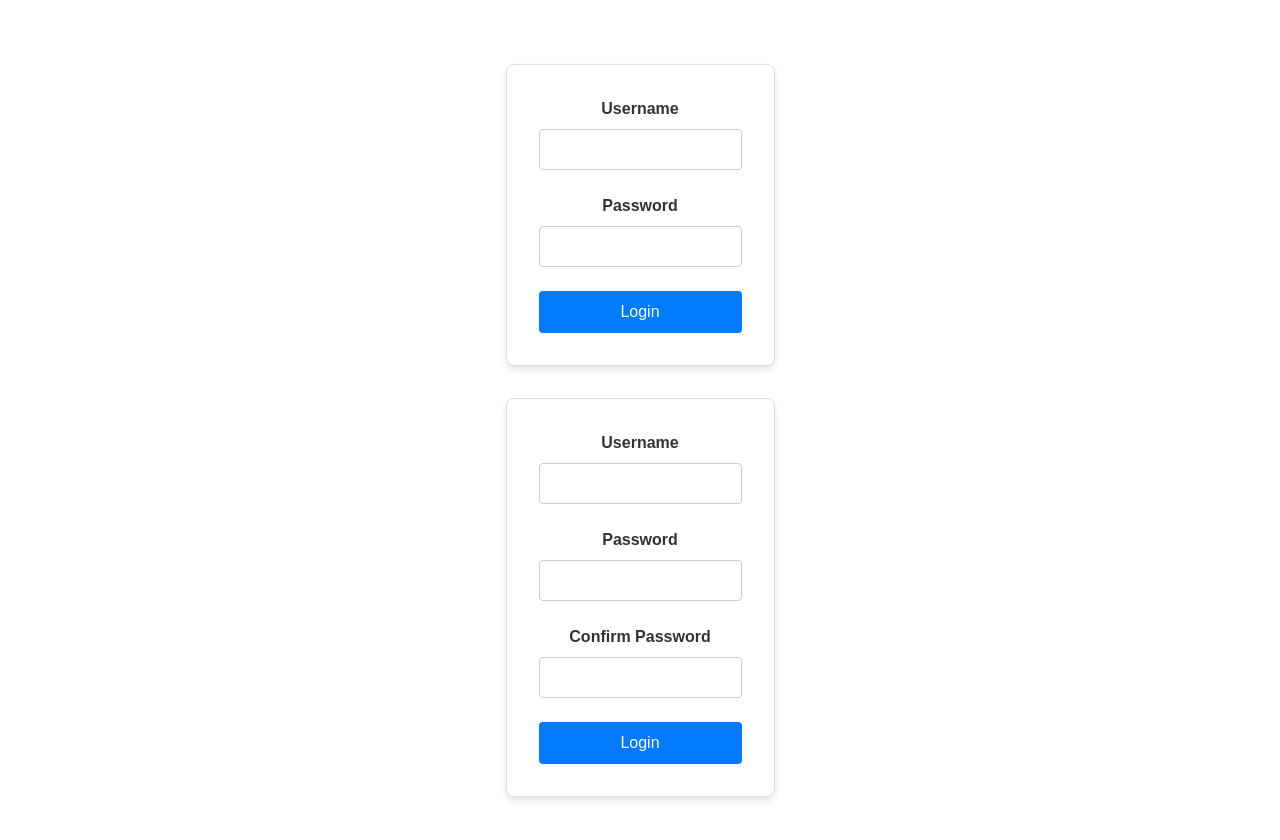
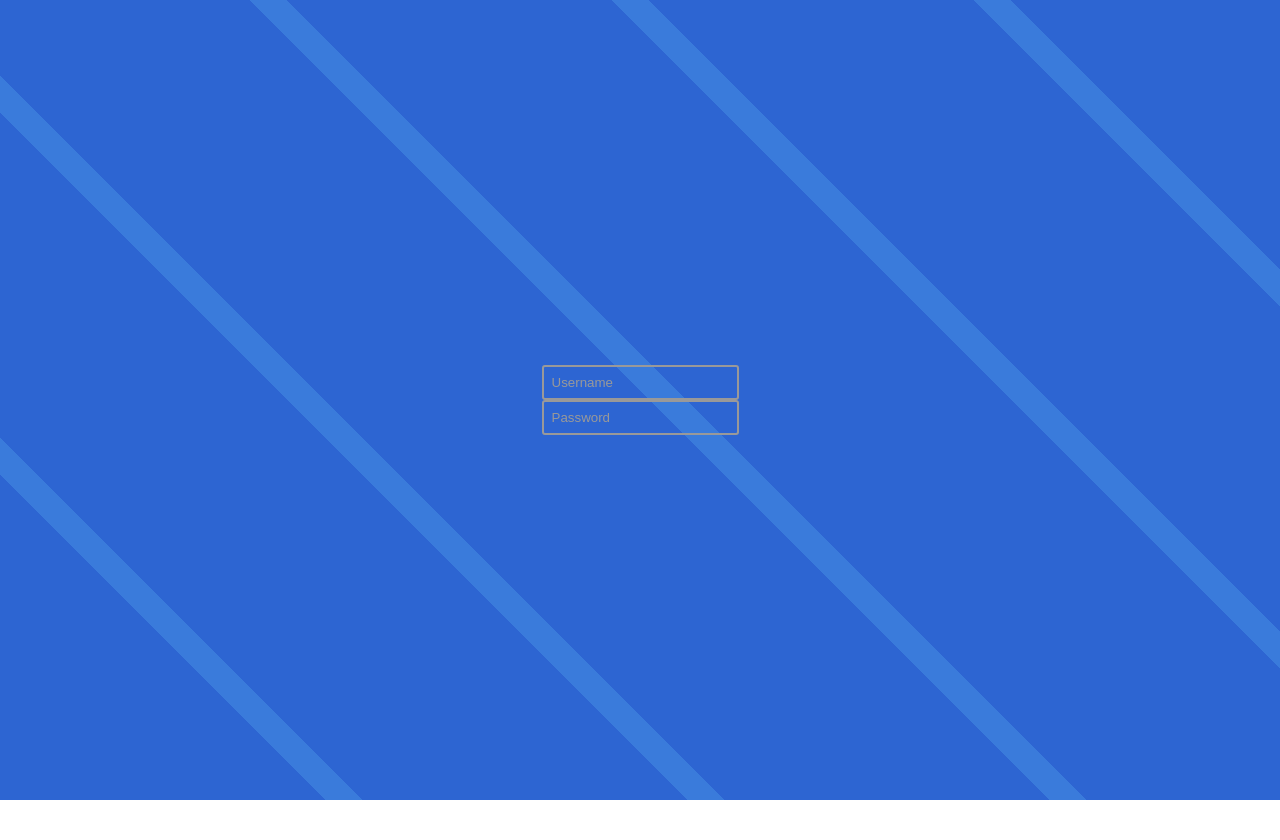
Before and after one commit to CoryOr/boggle-woggle, a React app in the folder frontend/: page / in a window 1280 px wide. Shown: the top 840 px of the page. After the commit the page ends 800 px from the top, so only its background shows below. Built offline with nearby package versions, Linux system fonts and the light colour scheme; the HTML template or start-up script is replaced by a standard one.

Commit message:
Initial background changes and inputs

```diff
--- a/frontend/src/App.css
+++ b/frontend/src/App.css
@@ -1,6 +1,25 @@
+:root {
+  --main-bg-color: #2d65d2;
+  --secondary-bg-color: #3a7bdb;
+  --input-color: #999;
+}
+
 #root {
   max-width: 1280px;
   margin: 0 auto;
   padding: 2rem;
   text-align: center;
 }
+
+body {
+  margin: 0;
+  min-height: 100vh;
+
+  background: repeating-linear-gradient(
+    45deg,
+    var(--main-bg-color) 0,
+    var(--main-bg-color) 18vw,
+    var(--secondary-bg-color) 18vw,
+    var(--secondary-bg-color) 20vw
+  );
+}
--- a/frontend/src/App.jsx
+++ b/frontend/src/App.jsx
@@ -1,15 +1,29 @@
-import { useEffect } from "react";
+import { useEffect, useState } from "react";
 import LoginForm from "./components/LoginForm/LoginForm";
 import RegisterForm from "./components/RegisterForm/RegisterForm";
+import Input from "./components/Input/Input";
 import "./App.css";
 
 const App = () => {
+  const [username, setUsername] = useState("");
+  const [password, setPassword] = useState("");
+
   return (
     <div>
-      <LoginForm />
-      <RegisterForm />
+      {/* <LoginForm />
+      <RegisterForm /> */}
+      <Input
+        type="Username"
+        value={username}
+        onChange={(e) => setUsername(e.target.value)}
+      />
+      <Input
+        type="Password"
+        value={password}
+        onChange={(e) => setPassword(e.target.value)}
+      />
     </div>
   );
-}
+};
 
 export default App;
--- /dev/null
+++ b/frontend/src/components/Input/Input.css
@@ -0,0 +1,15 @@
+.username {
+
+}
+
+.input {
+    background-color: transparent;
+    border-radius: 3px;
+    border: 2px solid var(--input-color);
+    padding: 0.5rem;
+    color: var(--input-color);
+}
+
+.input::placeholder {
+    color: var(--input-color);
+}
--- /dev/null
+++ b/frontend/src/components/Input/Input.jsx
@@ -0,0 +1,18 @@
+import "./Input.css";
+
+const Input = ({ type, value, onChange }) => {
+    return (
+        <div>
+          <input
+            id={type}
+            type="text"
+            value={value}
+            onChange={onChange}
+            placeholder={type}
+            className={`${type.toLowerCase()} input`}
+          />
+        </div>
+    );
+}
+
+export default Input;
```
